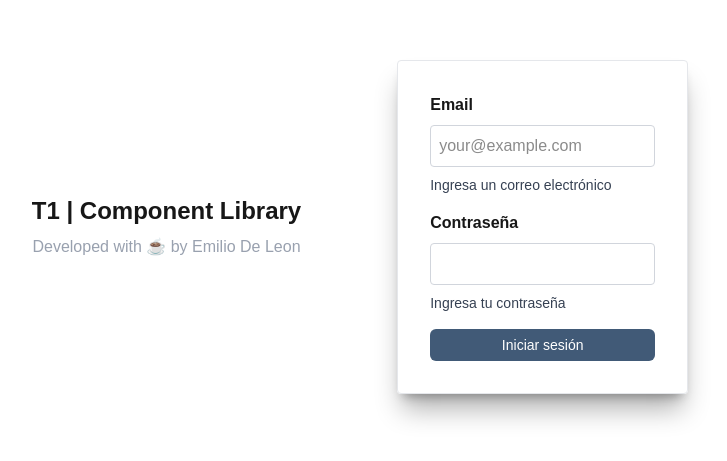
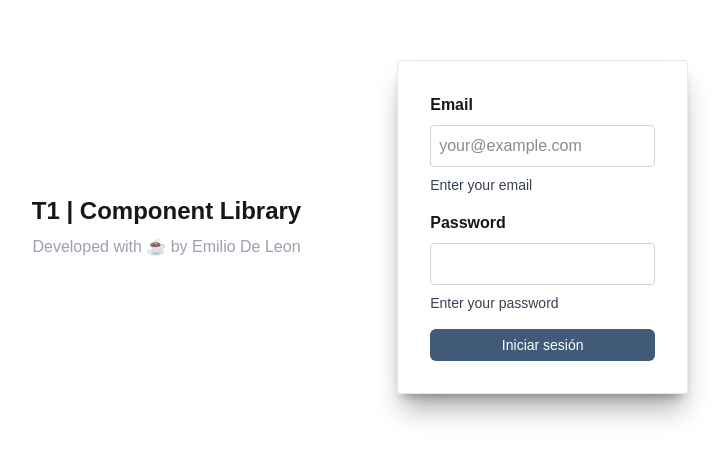
Before and after one commit to emiliodeleonhdez/t1-component-library, a Next.js app in the folder frontend/: page /login in a window 1280 px wide. Shown: the part 173-634 px from the top of the page, without its empty margins (280-1007 px from the left). Built offline with nearby package versions, Linux system fonts and the light colour scheme.

Commit message:
Fix: Change copy to english

```diff
--- a/frontend/src/app/login/page.tsx
+++ b/frontend/src/app/login/page.tsx
@@ -77,15 +77,15 @@ export default function LoginPage() {
           <Input
             type="email"
             label="Email"
-            helperText="Ingresa un correo electrónico"
+            helperText="Enter your email"
             placeHolder="your@example.com"
             value={email}
             onChange={(e) => setEmail(e.target.value)}
           />
           <Input
             type="password"
-            label="Contraseña"
-            helperText="Ingresa tu contraseña"
+            label="Password"
+            helperText="Enter your password"
             value={password}
             onChange={(e) => setPassword(e.target.value)}
           />
```
